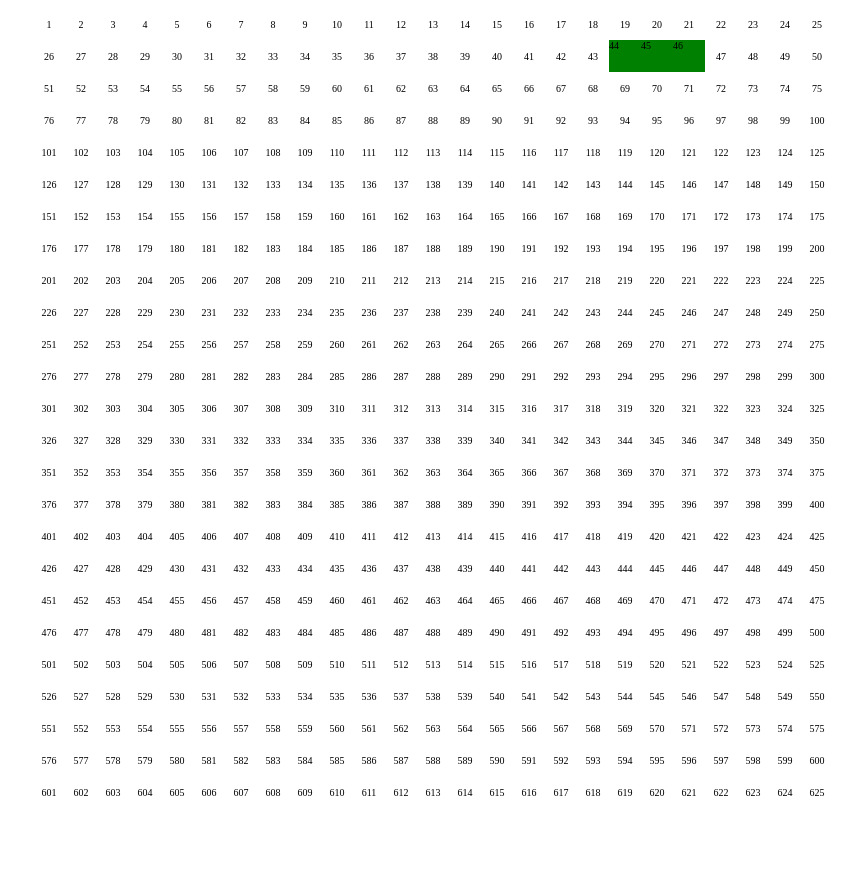
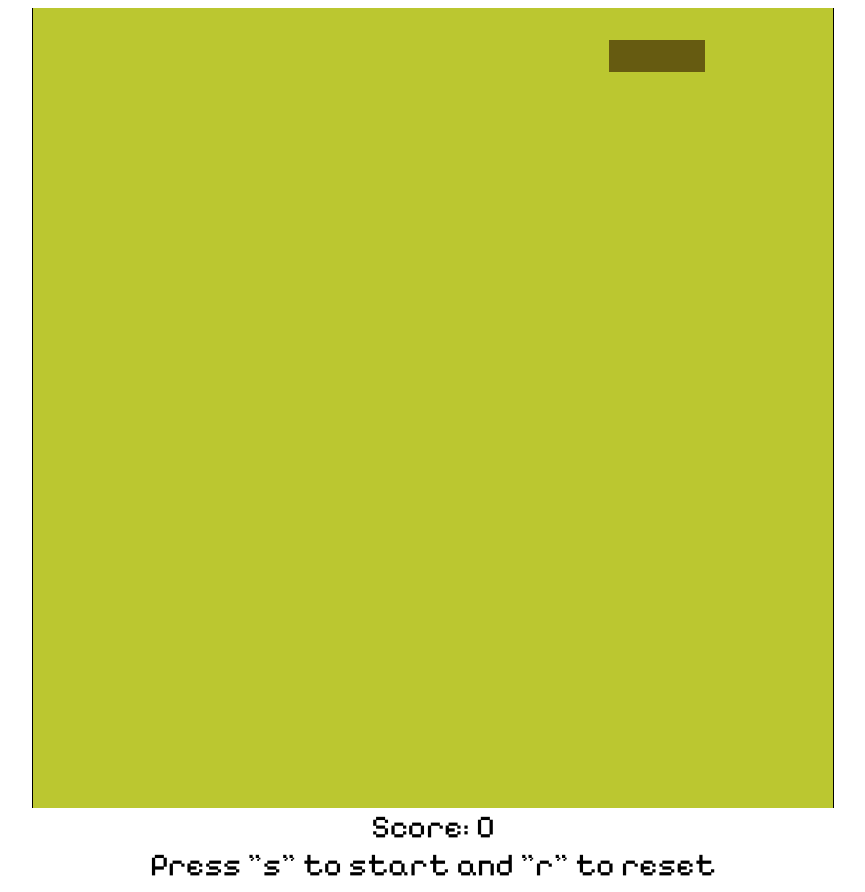
Before and after one commit to movarnell/Javascript-Snake-Game, a website: page index.html in a window 1280 px wide. Shown: the whole page, without its empty margins (207-1072 px from the left). Before the commit the page ends 816 px from the top, so only its background shows below. Drawn offline with Linux system fonts and the light colour scheme.

Commit message:
Running with part of the theme in place

```diff
--- a/index.js
+++ b/index.js
@@ -10,6 +10,7 @@ let snakeArray = [44 , 45, 46];
 let awardArray = [];
 let lastMove;
 let squareCounter = 1;
+let currentScore = 0;
 //NOTE - Creates the right side boundaries of the board.
 let rightSide = [];
 for (let i = 1; i <= selectedBoardSize; i++) {
@@ -34,6 +35,7 @@ for (let i = 0; i < selectedBoardSize; i++) {
 //NOTE - Creates the board, and adds the board to the gameSpace div.
 let board = document.createElement("div");
 board.setAttribute("class", "board");
+
 console.log(gameSpace)
 gameSpace.appendChild(board);
 
@@ -47,12 +49,22 @@ function createBoard(selectedBoardSize) {
             let square = document.createElement("div");
             square.setAttribute("class", "square");
             square.setAttribute("id", `${squareCounter}`);
-            square.innerHTML = `${squareCounter}`;
+            //square.innerHTML = `${squareCounter}`;
             row.appendChild(square);
             //console.log("squareCounter", squareCounter  + " " + "square");
             squareCounter++;
         }
     }
+    let score = document.createElement("div");
+    score.setAttribute("id", "score");
+    score.innerHTML = `Score: ${currentScore}`;
+    score.setAttribute("class", "score pixel-font");
+    gameSpace.appendChild(score);
+    let instructions = document.createElement("div");
+    instructions.setAttribute("id", "instructions");
+    instructions.innerHTML = `Press "s" to start and "r" to reset`;
+    instructions.setAttribute("class", "score pixel-font");
+    gameSpace.appendChild(instructions);
 }
 
 createBoard(selectedBoardSize);
@@ -72,7 +84,7 @@ function snakeLocation() {
   for(let location of snakeArray) {
     //console.log(location);
     let snakePart = document.getElementById(`${location}`);
-    snakePart.setAttribute("class", "snake");
+    snakePart.setAttribute("class", "square snake");
 
   }
 }
@@ -85,7 +97,7 @@ snakeLocation();
 document.addEventListener('keydown', function(event) {
 
 console.log(event.key);
-if(event.key === "s" && gameStatus === false) {
+if(event.key === "s" && gameStatus === false && snakeArray.length < 4) {
   console.log("Game Started");
   gameStatus = true;
   moveLeft();
@@ -108,9 +120,9 @@ if(event.key === "s" && gameStatus === false) {
 
 //NOTE Move the snake down the board and remove the last square of the snake unless it is on an award square. Set the lastMove variable to "down".
 function moveDown() {
-  checkForSnake();
+  ;
   if(bottomSide.includes(snakeArray[0]) || snakeArray.includes(snakeArray[0] + selectedBoardSize)) {
-    console.log("game over");
+    console.log("game over you were moving down");
     gameStatus = false;
     return;
   }
@@ -122,6 +134,7 @@ function moveDown() {
   snakeEnd.setAttribute("class", "square");
   if (!awardArray.includes(snakeArray[0])) {
   snakeArray.pop();
+  currentScore++;
   } else {
       console.log(`${snakeArray[0]} is the first square of the snake`)
       awardArray.splice(awardArray.indexOf(snakeArray[0]), 1);
@@ -133,9 +146,9 @@ function moveDown() {
 }
 //NOTE Move the snake up the board and remove the last square of the snake unless it is on an award square. Set the lastMove variable to "up".
 function moveUp() {
-  checkForSnake();
+
   if(topSide.includes(snakeArray[0]) || snakeArray.includes(snakeArray[0] - selectedBoardSize)) {
-    console.log("game over");
+    console.log("game over you were moving up");
     gameStatus = false;
     return;
   }
@@ -145,6 +158,7 @@ function moveUp() {
   snakeEnd.setAttribute("class", "square");
    if (!awardArray.includes(snakeArray[0])) {
      snakeArray.pop();
+     currentScore++;
    } else {
      console.log(`${snakeArray[0]} is the first square of the snake`);
      awardArray.splice(awardArray.indexOf(snakeArray[0]), 1);
@@ -156,9 +170,9 @@ function moveUp() {
 }
 //NOTE Move the snake left the board and remove the last square of the snake unless it is on an award square. Set the lastMove variable to "left".
 function moveLeft() {
-checkForSnake();
+
   if(leftSide.includes(snakeArray[0]) || snakeArray.includes(snakeArray[0] - 1)) {
-    console.log("game over");
+    console.log("game over you were moving left");
     gameStatus = false;
     return;
   }
@@ -170,6 +184,7 @@ checkForSnake();
   snakeEnd.setAttribute("class", "square");
  if (!awardArray.includes(snakeArray[0])) {
    snakeArray.pop();
+   currentScore++;
  } else {
    console.log(`${snakeArray[0]} is the first square of the snake`);
    awardArray.splice(awardArray.indexOf(snakeArray[0]), 1);
@@ -182,9 +197,10 @@ checkForSnake();
 
 //NOTE Move the snake right the board and remove the last square of the snake unless it is on an award square. Set the lastMove variable to "right".
 function moveRight() {
-  checkForSnake();
-  if(rightSide.includes(snakeArray[0] || snakeArray.includes(snakeArray[0] + 1))) {
-    console.log("game over");
+
+  console.log(`Move Right ${snakeArray[0]+1}, Snake Array .includes = ${snakeArray.includes(snakeArray[0] + 1)}`)
+  if(rightSide.includes(snakeArray[0]) || snakeArray.includes(snakeArray[0] + 1)) {
+    console.log("game over you were moving right");
     gameStatus = false;
     return;
   }
@@ -196,6 +212,7 @@ function moveRight() {
   snakeEnd.setAttribute("class", "square");
  if (!awardArray.includes(snakeArray[0])) {
    snakeArray.pop();
+   currentScore++;
  } else {
    console.log(`${snakeArray[0]} is the first square of the snake`);
    awardArray.splice(awardArray.indexOf(snakeArray[0]), 1);
@@ -217,6 +234,7 @@ function resetGame() {
 
   }
   snakeLocation();
+  currentScore = 0;
 }
 
 
--- a/style.css
+++ b/style.css
@@ -1,10 +1,18 @@
+@import url('https://fonts.googleapis.com/css2?family=Pixelify+Sans:wght@400;500;600;700&display=swap');
+
+
+.pixel-font {
+    font-family: 'Pixelify Sans', sans-serif;
+}
 
 .board {
     display: flex;
     flex-direction: column;
+    margin: 0;
+    padding: 0;
     align-items: center;
-
-
+    /* border-top: 1px solid #665b11; */
+    /* background-color: #bbc730; */
 }
 
 .square {
@@ -14,12 +22,28 @@
     width: 2rem;
     height: 2rem;
     font-size: x-small;
-    /* border: 1px solid black;
-     */
+        background-color: #bbc730;
+
+    /* border: 1px solid black;    */
+
+}
+
+.score {
+    display: flex;
+    justify-content: center;
+    align-items: center;
+    font-size: 2rem;
+    /* border: 1px solid black;    */
+
+}
+
+
+.row {
+    border-inline: 1px solid black;
 }
 
 .award {
-    background-color: yellow;
+    background-color: #665b11;
     /* border: 1px solid black; */
     width: 2rem;
     height: 2rem;
@@ -28,8 +52,9 @@
 
 .snake {
 
-    background-color: green;
+    background-color:#665b11;
     /* border: 1px solid black; */
+
     width: 2rem;
     height: 2rem;
     font-size: x-small;
@@ -39,4 +64,5 @@
 .row {
     display: flex;
     flex-direction: row;
+
 }
```
Also changed, not shown: nokiaphone.png (added).
